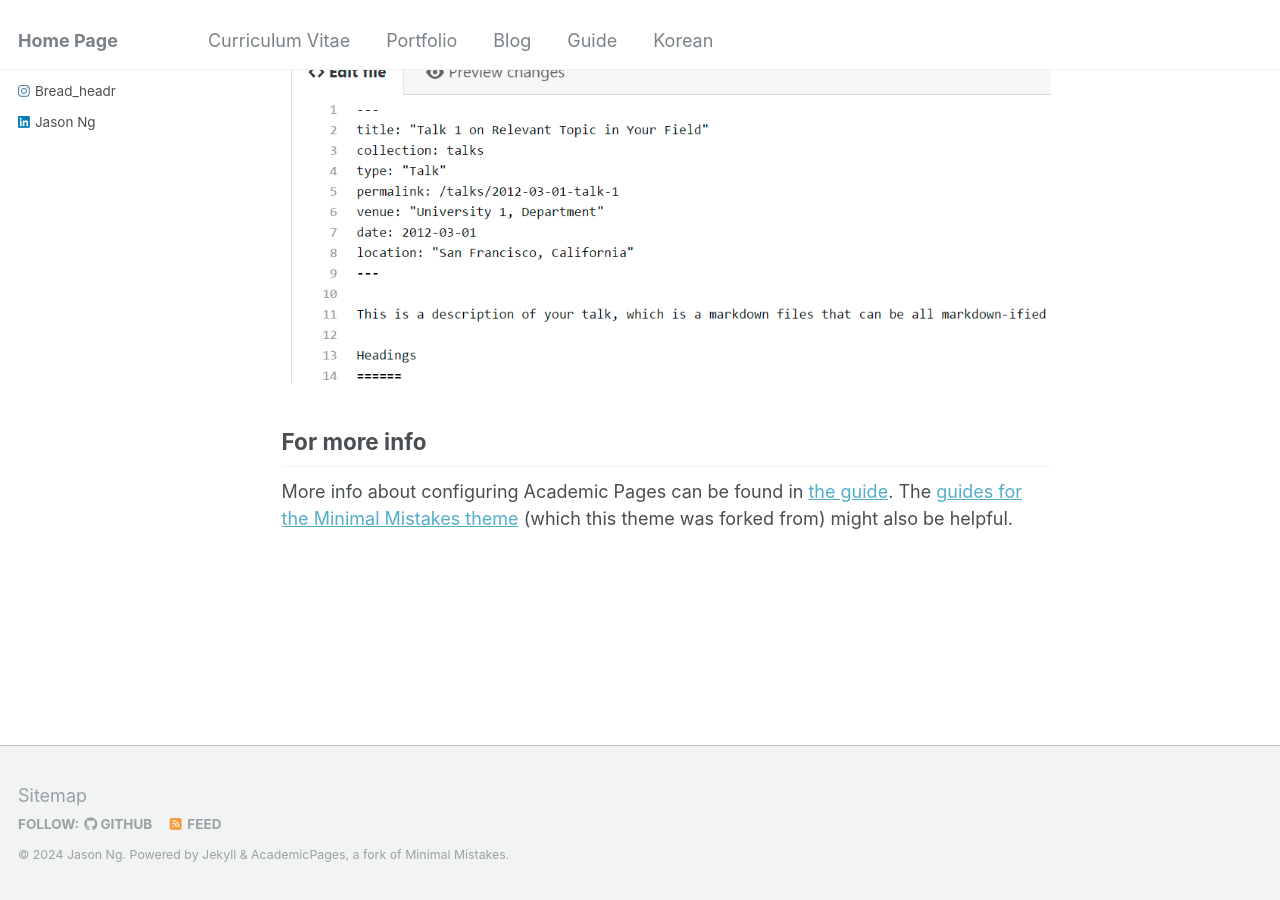
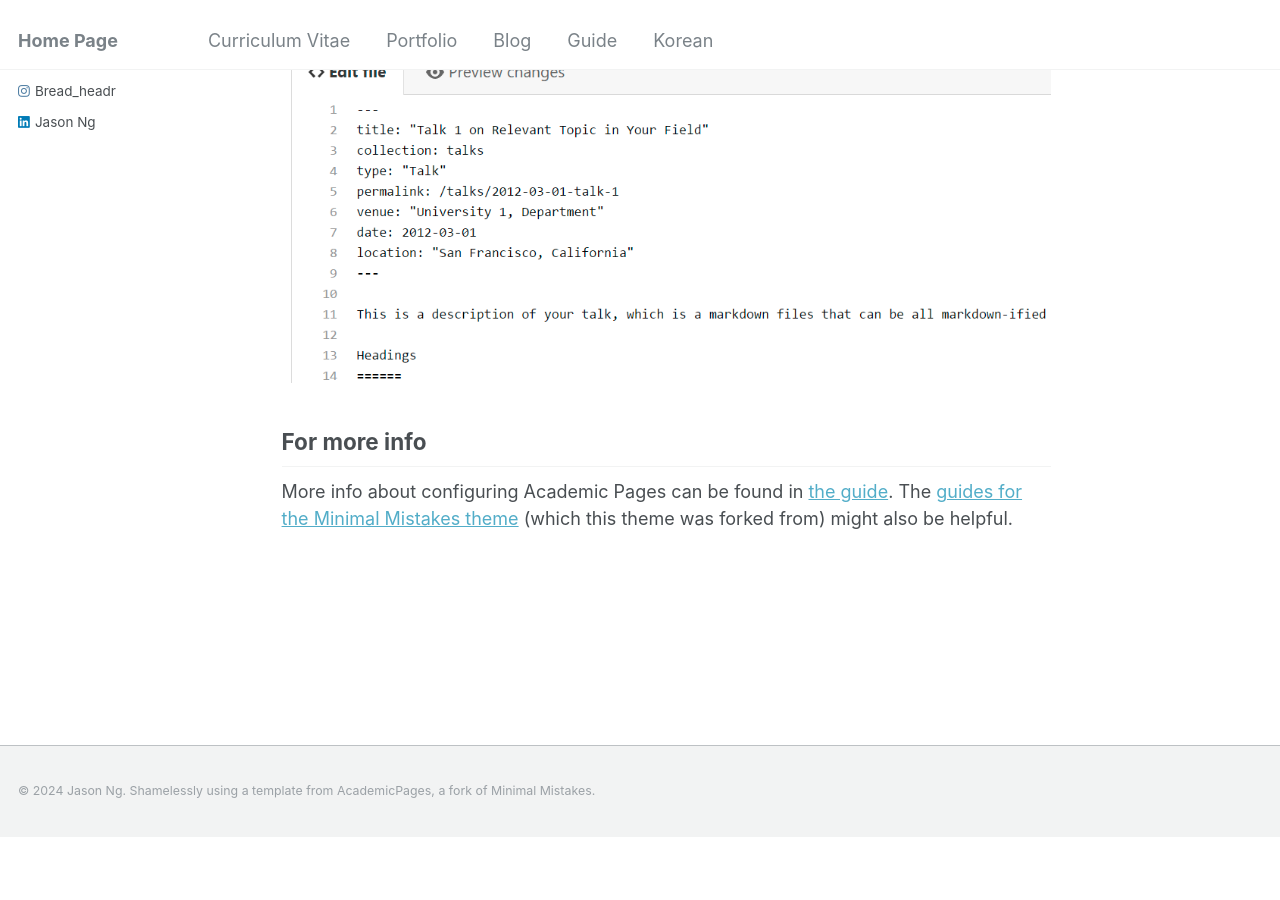
Before and after one commit to JasxnNg/jasxnng.github.io, a Jekyll site: the page built from _pages/about.md, in a window 1280 px wide and 900 px high, scrolled down 2606 px. Built offline with Jekyll 4.4.1, drawn with Linux system fonts in a browser that asks for light colours; after the commit the page ends 3442 px from its top, so only the background shows below that.

Commit message:
update a lil to the website

```diff
--- a/_data/ui-text.yml
+++ b/_data/ui-text.yml
@@ -23,7 +23,7 @@ en: &DEFAULT_EN
   related_label              : "You May Also Enjoy"
   follow_label               : "Follow:"
   feed_label                 : "Feed"
-  powered_by                 : "Powered by"
+  powered_by                 : "Shamelessly using a template from"
   website_label              : "Website"
   email_label                : "Email"
   recent_posts               : "Recent Posts"
--- a/_includes/footer.html
+++ b/_includes/footer.html
@@ -1,6 +1,6 @@
 {% include base_path %}
 
-{% if site.author.github or site.author.bitbucket or site.atom_feed.hide != true %}
+<!-- {% if site.author.github or site.author.bitbucket or site.atom_feed.hide != true %}
 <div class="page__footer-follow">
   <ul class="social-icons">
     {% if site.data.ui-text[site.locale].follow_label %}
@@ -12,11 +12,11 @@
     {% if site.author.bitbucket %}
       <li><a href="http://bitbucket.org/{{ site.author.bitbucket }}"><i class="fab fa-bitbucket" aria-hidden="true"></i> Bitbucket</a></li>
     {% endif %}
-    {% if site.atom_feed.hide != true %}
+     {% if site.atom_feed.hide != true %}
     <li><a href="{% if site.atom_feed.path %}{{ site.atom_feed.path }}{% else %}{{ base_path }}/feed.xml{% endif %}"><i class="fa fa-fw fa-rss-square" aria-hidden="true"></i> {{ site.data.ui-text[site.locale].feed_label | default: "Feed" }}</a></li>
-    {% endif %}
-  </ul>
-</div>
-{% endif %}
+    {% endif %} -->
+  <!-- </ul>
+</div> -->
+<!-- {% endif %} -->
 
-<div class="page__footer-copyright">&copy; {{ site.time | date: '%Y' }} {{ site.name | default: site.title }}. {{ site.data.ui-text[site.locale].powered_by | default: "Powered by" }} <a href="http://jekyllrb.com" rel="nofollow">Jekyll</a> &amp; <a href="https://github.com/academicpages/academicpages.github.io">AcademicPages</a>, a fork of <a href="https://mademistakes.com/work/minimal-mistakes-jekyll-theme/" rel="nofollow">Minimal Mistakes</a>.</div>
+<div class="page__footer-copyright">&copy; {{ site.time | date: '%Y' }} {{ site.name | default: site.title }}. {{ site.data.ui-text[site.locale].powered_by | default: "Powered by" }} <a href="https://github.com/academicpages/academicpages.github.io">AcademicPages</a>, a fork of <a href="https://mademistakes.com/work/minimal-mistakes-jekyll-theme/" rel="nofollow">Minimal Mistakes</a>.</div>
--- a/_includes/footer/custom.html
+++ b/_includes/footer/custom.html
@@ -1,3 +1,3 @@
 <!-- start custom footer snippets -->
-<a href="/sitemap/">Sitemap</a>
+<!-- <a href="/sitemap/">Sitemap</a> -->
 <!-- end custom footer snippets -->
```
